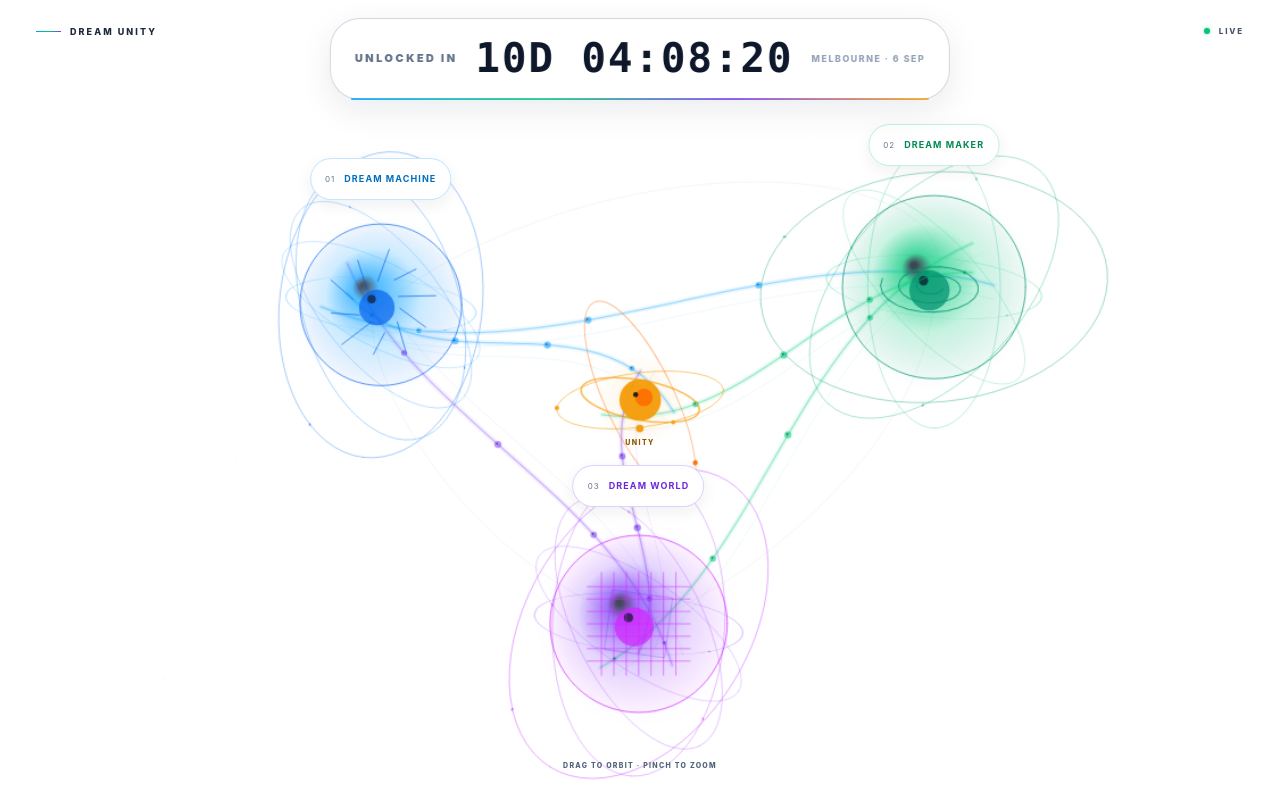
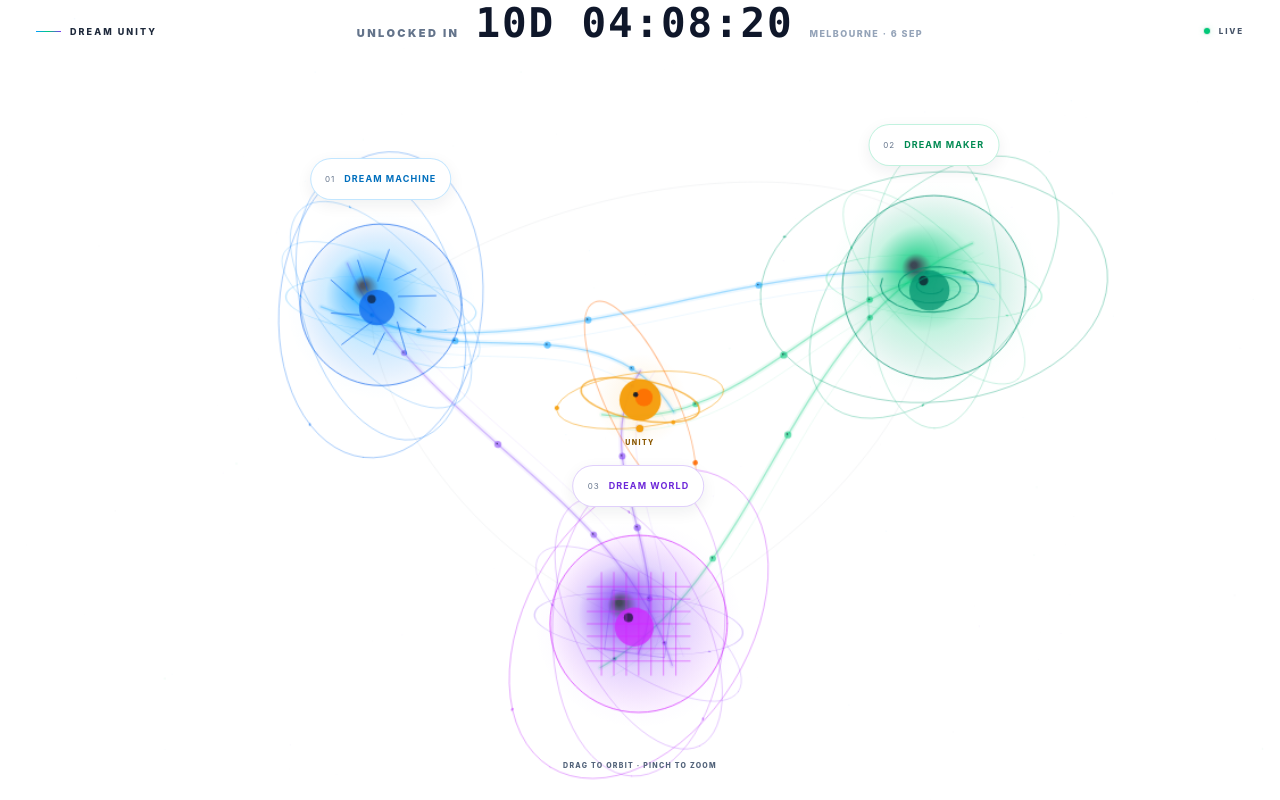
Before and after one commit to dream-unity/September-6th, a plain HTML site: page index.html in a window 1280 px wide. Drawn offline with Linux system fonts and the light colour scheme; animation ran at ten frames a second.

Commit message:
Move countdown flush top and remove enclosing perimeter

```diff
--- a/styles.css
+++ b/styles.css
@@ -12,12 +12,12 @@ html,body{margin:0;width:100%;height:100%;overflow:hidden;background:#fff;color:
 .brand,.live{position:absolute;z-index:8;top:clamp(16px,3.2vh,30px);display:flex;align-items:center;gap:9px;font-size:9px;letter-spacing:.23em;font-weight:850;pointer-events:none;transition:opacity .25s ease,top .25s ease}
 .brand{left:clamp(16px,3vw,36px);color:#1e293b}.brand i{width:25px;height:1px;background:linear-gradient(90deg,var(--machine),var(--maker),var(--reality))}
 .live{right:clamp(16px,3vw,36px);font-size:8px;color:#475569}.live i{width:6px;height:6px;border-radius:50%;background:#00c878;box-shadow:0 0 0 1px rgba(0,140,85,.12),0 0 7px rgba(0,200,120,.24)}
-.unlock-countdown{position:absolute;z-index:12;top:clamp(12px,2.2vh,22px);left:50%;transform:translateX(-50%);display:grid;grid-template-columns:auto auto auto;align-items:center;justify-content:center;gap:18px;min-height:82px;padding:16px 24px;border:1px solid rgba(148,163,184,.42);border-radius:30px;background:rgba(255,255,255,.96);box-shadow:0 10px 34px rgba(15,23,42,.085);backdrop-filter:blur(10px);white-space:nowrap;pointer-events:none;color:#0f172a}
-.unlock-countdown::before{content:"";position:absolute;left:20px;right:20px;bottom:-1px;height:2px;background:linear-gradient(90deg,var(--machine),var(--maker),var(--reality),var(--unity));opacity:.78;border-radius:999px}
+.unlock-countdown{position:absolute;z-index:12;top:max(1px,env(safe-area-inset-top));left:50%;transform:translateX(-50%);display:flex;align-items:baseline;justify-content:center;gap:16px;margin:0;padding:2px 6px 0;border:0;border-radius:0;background:transparent;box-shadow:none;backdrop-filter:none;white-space:nowrap;pointer-events:none;color:#0f172a}
+.unlock-countdown::before{display:none}
 .unlock-countdown span{font-size:11px;line-height:1;letter-spacing:.22em;font-weight:900;color:#64748b}
-.unlock-countdown strong{font-family:"SFMono-Regular",Consolas,"Liberation Mono",Menlo,monospace;font-size:clamp(28px,3.2vw,46px);line-height:.95;font-weight:850;letter-spacing:.045em;font-variant-numeric:tabular-nums;color:#0f172a}
+.unlock-countdown strong{font-family:"SFMono-Regular",Consolas,"Liberation Mono",Menlo,monospace;font-size:clamp(28px,3.2vw,46px);line-height:1;font-weight:850;letter-spacing:.045em;font-variant-numeric:tabular-nums;color:#0f172a}
 .unlock-countdown small{font-size:9px;line-height:1;letter-spacing:.16em;font-weight:850;color:#94a3b8}
-.unlock-countdown.unlocked{grid-template-columns:auto;min-width:min(520px,calc(100vw - 32px))}.unlock-countdown.unlocked span,.unlock-countdown.unlocked small{display:none}.unlock-countdown.unlocked strong{color:#008a52;letter-spacing:.18em}
+.unlock-countdown.unlocked{display:flex;min-width:0}.unlock-countdown.unlocked span,.unlock-countdown.unlocked small{display:none}.unlock-countdown.unlocked strong{color:#008a52;letter-spacing:.18em}
 .world-label{position:absolute;z-index:9;transform:translate(-50%,-50%);display:flex;align-items:center;gap:9px;padding:9px 14px;min-height:42px;border:1px solid #dbe3ec;background:#fff;border-radius:999px;box-shadow:0 5px 16px rgba(15,23,42,.065);color:#0f172a;pointer-events:none;transition:opacity .18s ease,transform .18s ease,border-color .18s ease,box-shadow .18s ease}
 .world-label span{font-size:8px;letter-spacing:.13em;color:#64748b}.world-label strong{font-size:9px;letter-spacing:.12em;white-space:nowrap}
 .world-label[data-world="machine"]{border-color:rgba(0,149,255,.24)}.world-label[data-world="machine"] strong{color:#006fbd}
@@ -27,9 +27,9 @@ html,body{margin:0;width:100%;height:100%;overflow:hidden;background:#fff;color:
 .unity-label{position:absolute;z-index:6;display:flex;flex-direction:column;align-items:center;gap:6px;transform:translate(-50%,-50%);pointer-events:none;color:#8a5700}.unity-label span{width:7px;height:7px;border-radius:50%;background:#f59e0b;box-shadow:0 0 0 1px rgba(180,100,0,.18),0 0 8px rgba(245,158,11,.28)}.unity-label b{font-size:7px;letter-spacing:.2em;font-weight:800}
 .hint{position:absolute;z-index:8;left:50%;bottom:clamp(18px,3.7vh,34px);transform:translateX(-50%);font-size:7px;letter-spacing:.18em;font-weight:800;color:#52637a;white-space:nowrap;pointer-events:none;transition:opacity .4s ease}
 .loading{position:absolute;z-index:20;inset:0;display:grid;place-items:center;background:#fff;transition:opacity .5s ease,visibility .5s ease}.loading.hide{opacity:0;visibility:hidden}.loading span{width:30px;height:30px;border-radius:50%;border:1px solid #dbe3ec;border-top-color:#0095ff;animation:spin .9s linear infinite}@keyframes spin{to{transform:rotate(360deg)}}
-@media(max-width:1050px){.brand,.live{top:108px}}
-@media(max-width:760px){.world-label{padding:8px 11px;min-height:39px}.world-label strong{font-size:8px}.world-label span{font-size:7px}.brand{font-size:8px}.live{font-size:7px}.brand,.live{top:122px}.unlock-countdown{top:10px;width:min(620px,calc(100vw - 24px));min-height:102px;padding:13px 18px;grid-template-columns:1fr;gap:6px;text-align:center;border-radius:26px}.unlock-countdown span{font-size:9px}.unlock-countdown strong{font-size:clamp(24px,8vw,34px);letter-spacing:.035em}.unlock-countdown small{font-size:7px;display:block}}
-@media(max-width:500px){.brand,.live{top:120px}.unlock-countdown{width:calc(100vw - 18px);min-height:100px;padding:12px 12px}.unlock-countdown strong{font-size:clamp(23px,7.5vw,31px)}}
+@media(max-width:1050px){.brand,.live{top:68px}}
+@media(max-width:760px){.world-label{padding:8px 11px;min-height:39px}.world-label strong{font-size:8px}.world-label span{font-size:7px}.brand{font-size:8px}.live{font-size:7px}.brand,.live{top:88px}.unlock-countdown{top:max(1px,env(safe-area-inset-top));width:100%;padding:2px 8px 0;display:grid;grid-template-columns:1fr;gap:2px;text-align:center;justify-items:center}.unlock-countdown span{font-size:9px}.unlock-countdown strong{font-size:clamp(24px,8vw,34px);letter-spacing:.035em}.unlock-countdown small{font-size:7px;display:block}}
+@media(max-width:500px){.brand,.live{top:84px}.unlock-countdown{padding-left:4px;padding-right:4px}.unlock-countdown strong{font-size:clamp(23px,7.5vw,31px)}}
 @media(max-width:430px){.brand span{display:none}.brand i{width:28px}.hint{bottom:16px;font-size:6px}.unlock-countdown span{font-size:8px}.unlock-countdown strong{font-size:clamp(22px,7vw,29px)}}
-@media(max-width:360px){.brand,.live{top:116px}.unlock-countdown{width:calc(100vw - 12px);min-height:96px;padding:10px 8px}.unlock-countdown span{font-size:7px;letter-spacing:.16em}.unlock-countdown strong{font-size:22px;letter-spacing:.02em}.unlock-countdown small{font-size:6px}}
+@media(max-width:360px){.brand,.live{top:80px}.unlock-countdown span{font-size:7px;letter-spacing:.16em}.unlock-countdown strong{font-size:22px;letter-spacing:.02em}.unlock-countdown small{font-size:6px}}
 @media(prefers-reduced-motion:reduce){.loading span{animation:none}}
```
